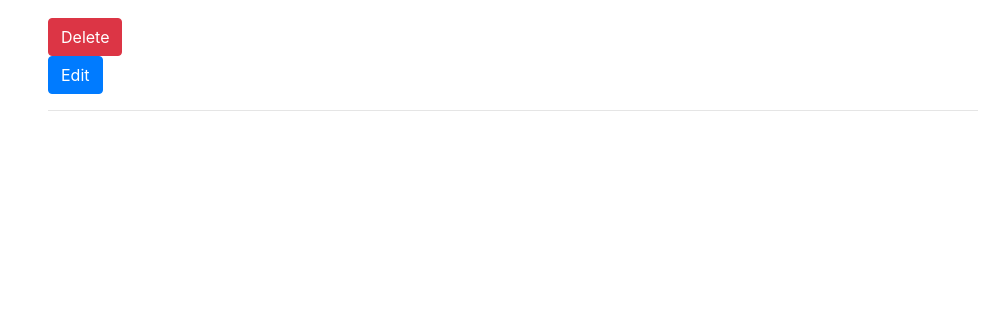
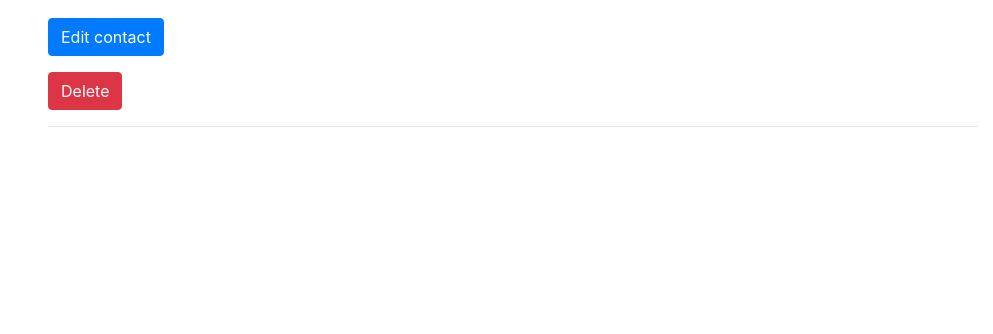
Before and after one commit to JohnWayne91/Address_book, a Django app: template address_book/mainapp/templates/mainapp/contact_detail.html in a window 1280 px wide. Shown: the part 240-574 px from the top of the page, without its empty margins (287-1280 px from the left). Run offline with Django 3.2, Linux system fonts and the light colour scheme; the template is opened without the code that fills it, so the values that code supplies are empty; some libraries are stand-ins or nearby versions.

Commit message:
Replace buttons edit contact and delete

```diff
--- a/address_book/mainapp/templates/mainapp/contact_detail.html
+++ b/address_book/mainapp/templates/mainapp/contact_detail.html
@@ -4,9 +4,9 @@
 <div class="list">
             {% if contact.photo %}
         <div class="col-md-8">
-            <div class="col-md-3">
-            <img class="img-thumbnail" src="{{ contact.photo.url }}">
-        </div>
+            <div class="col-md-5">
+                <img class="img-thumbnail" src="{{ contact.photo.url }}">
+            </div>
             {% endif %}
 
             <h3><strong>Full name:</strong> {{ contact.first_name }} {{ contact.last_name }}</h3>
@@ -21,13 +21,15 @@
             <p><strong>City:</strong> {{ contact.city }} </p>
             <p><strong>Street:</strong> {{ contact.street }}</p>
 
+            <a href="{% url 'update_contact' contact.pk %}"><button class="btn btn btn-primary">Edit contact</button> </p></a>
+
             <form method="POST" action="{% url 'delete_contact' contact.pk %}">
             {% csrf_token %}
             <button class="btn btn btn-danger" type="submit" value="DELETE" onclick="return confirm('Are you sure do you want to delete {{contact.first_name}} {{contact.last_name}}?')">
                 <i class="fa fa-trash-o"></i>
                 Delete</button>
             </form>
-            <a href="{% url 'update_contact' contact.pk %}"><button class="btn btn btn-primary">Edit</button> </p></a>
+
             <hr>
         </div>
 </div>
```
